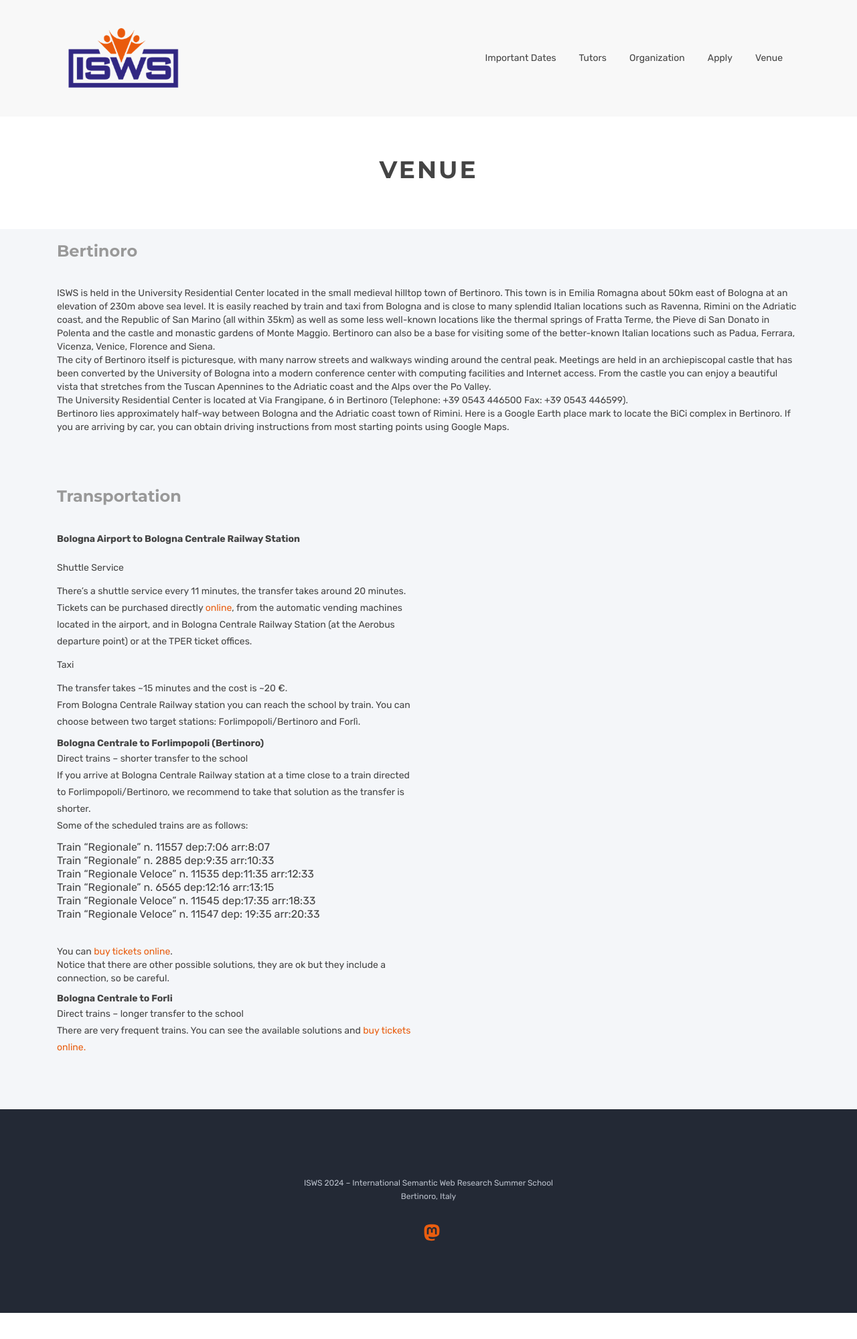
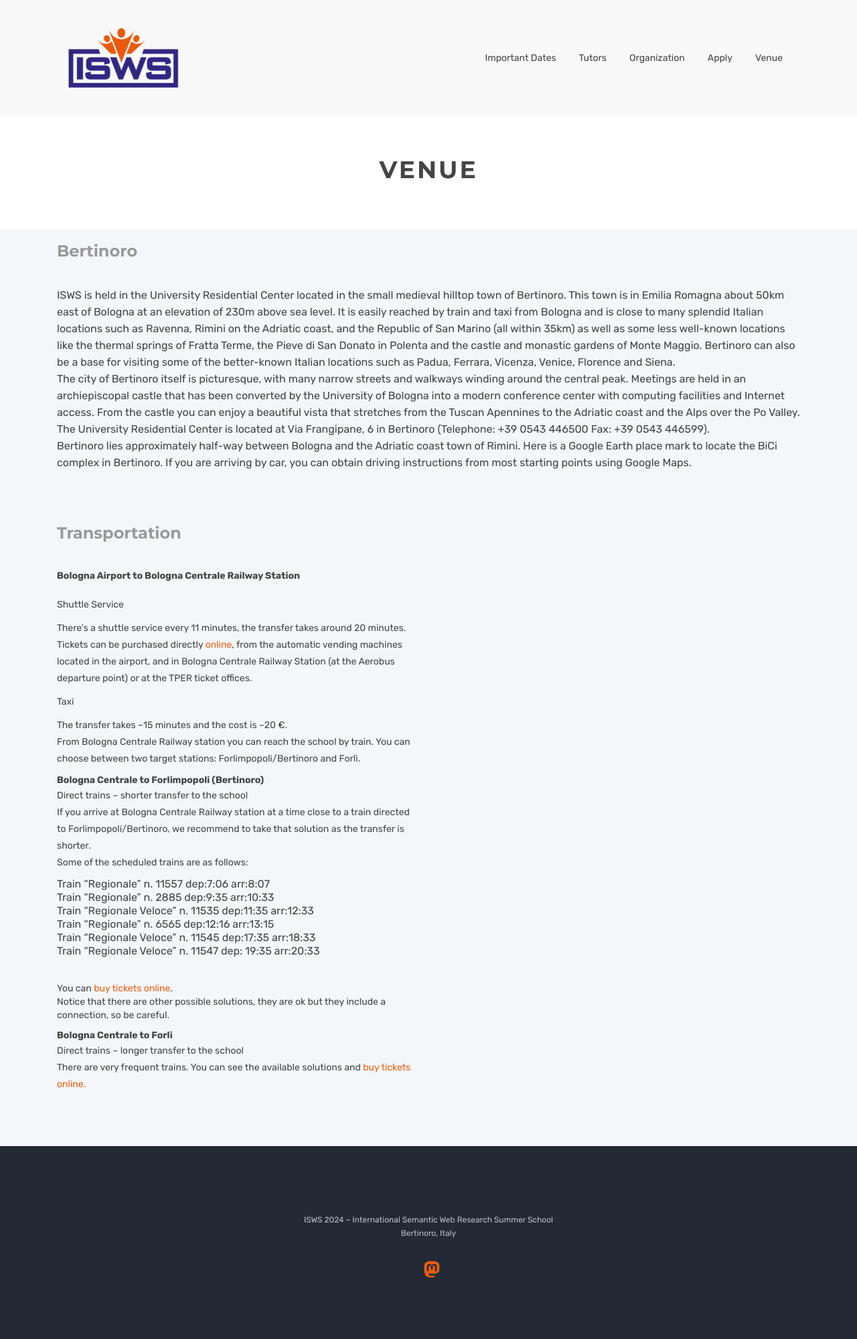
Before and after one commit to SemanticWebSchool/semanticwebschool.github.io, a Jekyll site: the page built from venue.html, in a window 1280 px wide. Shown: the top 1999 px of the page at 67% size. Built offline with Jekyll 4.4.1, drawn with Linux system fonts in a browser that asks for light colours.

Commit message:
Update venue.html

```diff
--- a/venue.html
+++ b/venue.html
@@ -33,6 +33,7 @@ canonical: https://semanticwebschool.github.io
       <h4 class="sub-title space-left">Bertinoro</h4>
       <div class="row">
       <div class="col-md-12">
+        <p class="lead">
           ISWS is held in the University Residential Center located in the small medieval
           hilltop town of Bertinoro. This town is in Emilia Romagna about 50km east of Bologna
           at an elevation of 230m above sea level. It is easily reached by train and taxi from
```
